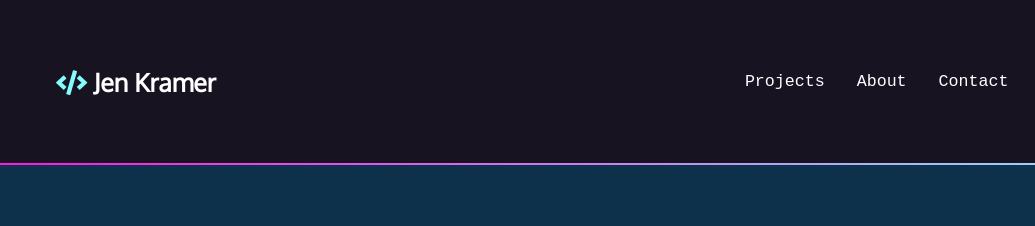
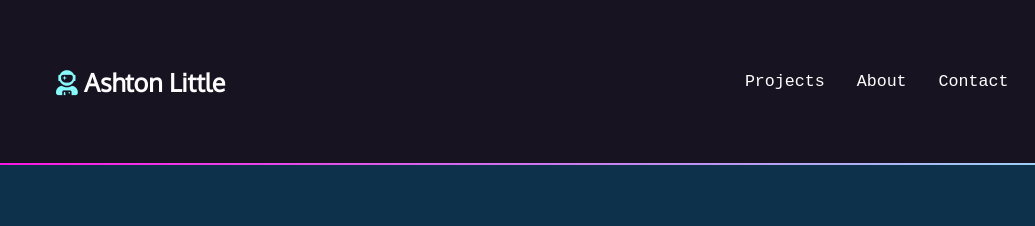
Before and after one commit to ashton8504/portfolioTemplateDesign, a plain HTML site: page about.html in a window 1280 px wide. Shown: the top 226 px of the page, 0-1035 px from the left. Drawn offline with Linux system fonts and the light colour scheme; a web font is replaced by a local one.

Commit message:
Update about.html

```diff
--- a/about.html
+++ b/about.html
@@ -18,8 +18,8 @@
         <ul>
             <li>
                 <h1>
-                    <a href="index.html"><span class="fas fa-code" aria-hidden="true"></span> Jen
-              Kramer</a
+                    <a href="index.html"><span class="fas fa-user-astronaut" aria-hidden="true"></span> Ashton Little
+    </a
             >
           </h1>
         </li>
```
